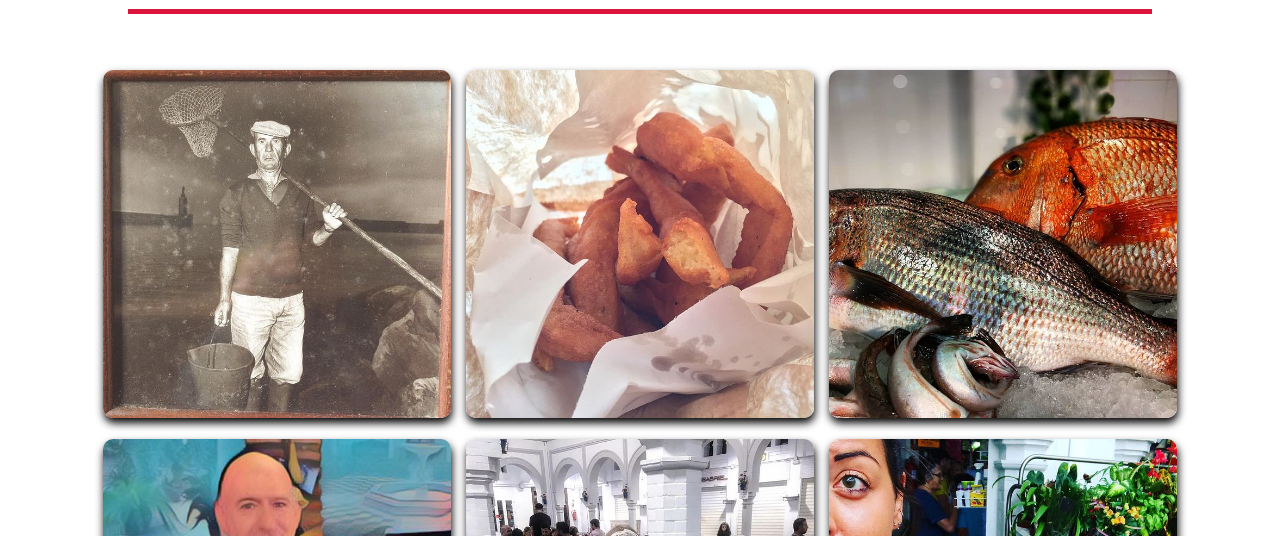
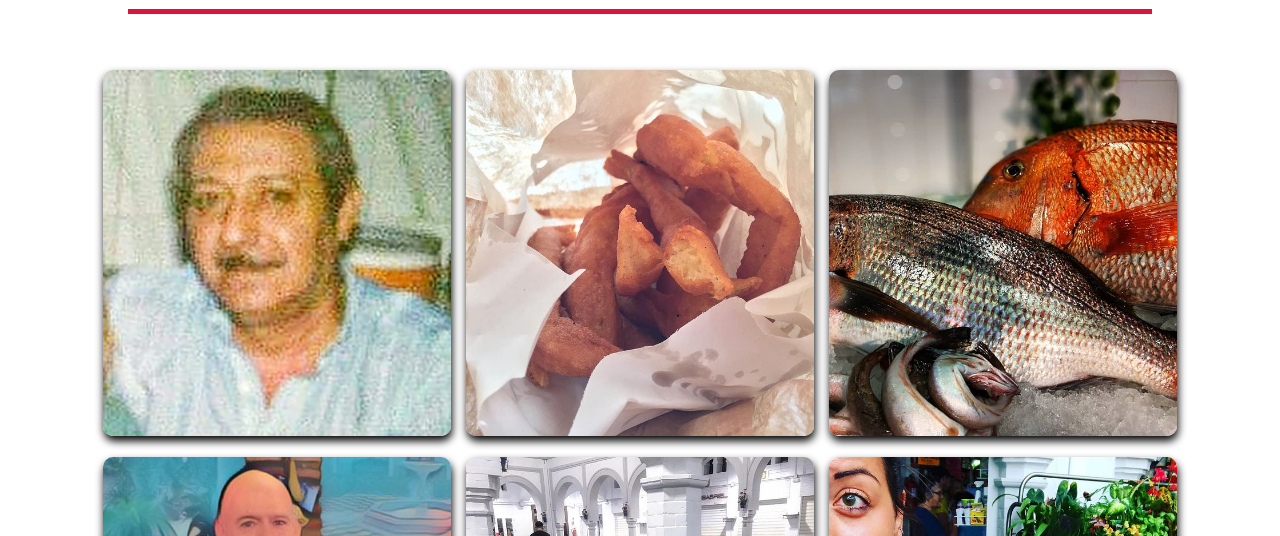
Before and after one commit to webtarifa/elmerado, a plain HTML site: page paginas/galeria.html in a window 1280 px wide. Shown: the part 264-800 px from the top of the page. Drawn offline with nearby package versions, Linux system fonts and the light colour scheme.

Commit message:
practica

```diff
--- a/paginas/galeria.html
+++ b/paginas/galeria.html
@@ -61,7 +61,7 @@
             <div class="linea"></div>
             <div class="contenedor-imagene">
                 <div class="image">
-                    <img src="../img/12317376_181731255505951_100055517_n.jpg" alt="">
+                    <img src="../img/angel.jpeg" alt="">
                     <div class="overlay">
                         <!-- <h2>Productos de calidad</h2> -->
                     </div>
```
Also changed, not shown: img/angel.jpeg (added).
